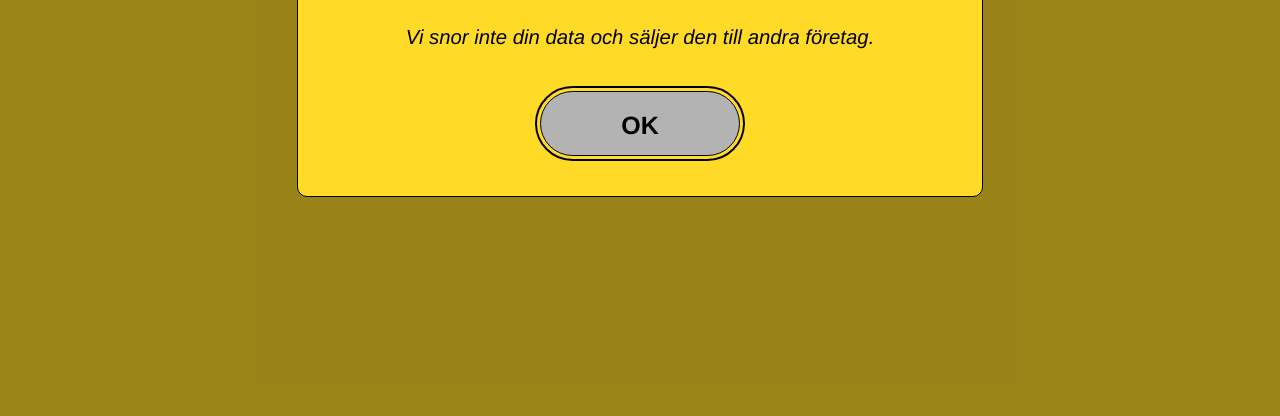
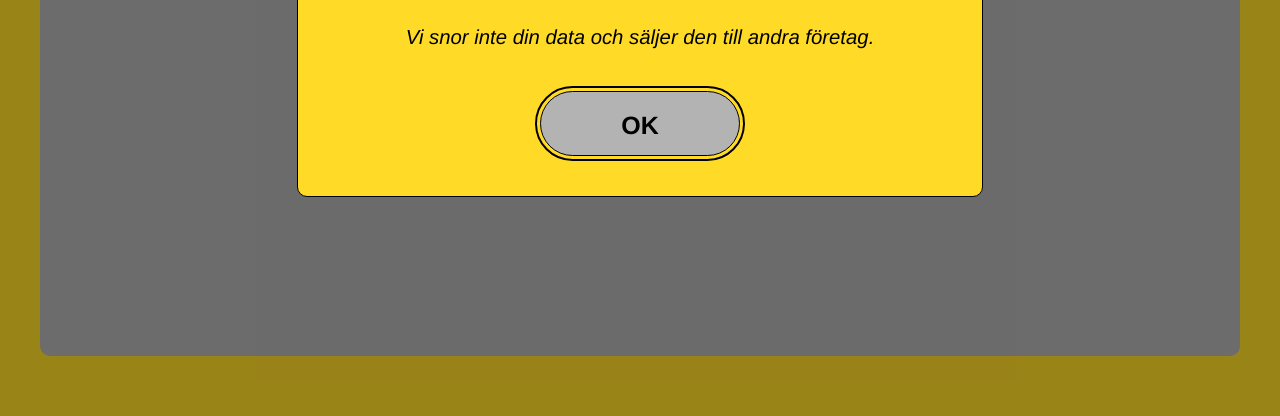
Before and after one commit to adblock-group-inc/adblock-group-inc.github.io, a website built with webpack: page index.html in a window 1280 px wide. Shown: the part 384-800 px from the top of the page. Built offline with nearby package versions, Linux system fonts and the light colour scheme.

Commit message:
Fix page height

```diff
--- a/css/style.css
+++ b/css/style.css
@@ -456,7 +456,9 @@
 
   .page-wrapper {
     display: grid;
+    grid-template-rows: auto 1fr;
     gap: var(--space-3xs);
+    min-height: calc(100dvh - 2 * var(--space-xl));
   }
 
 
```
